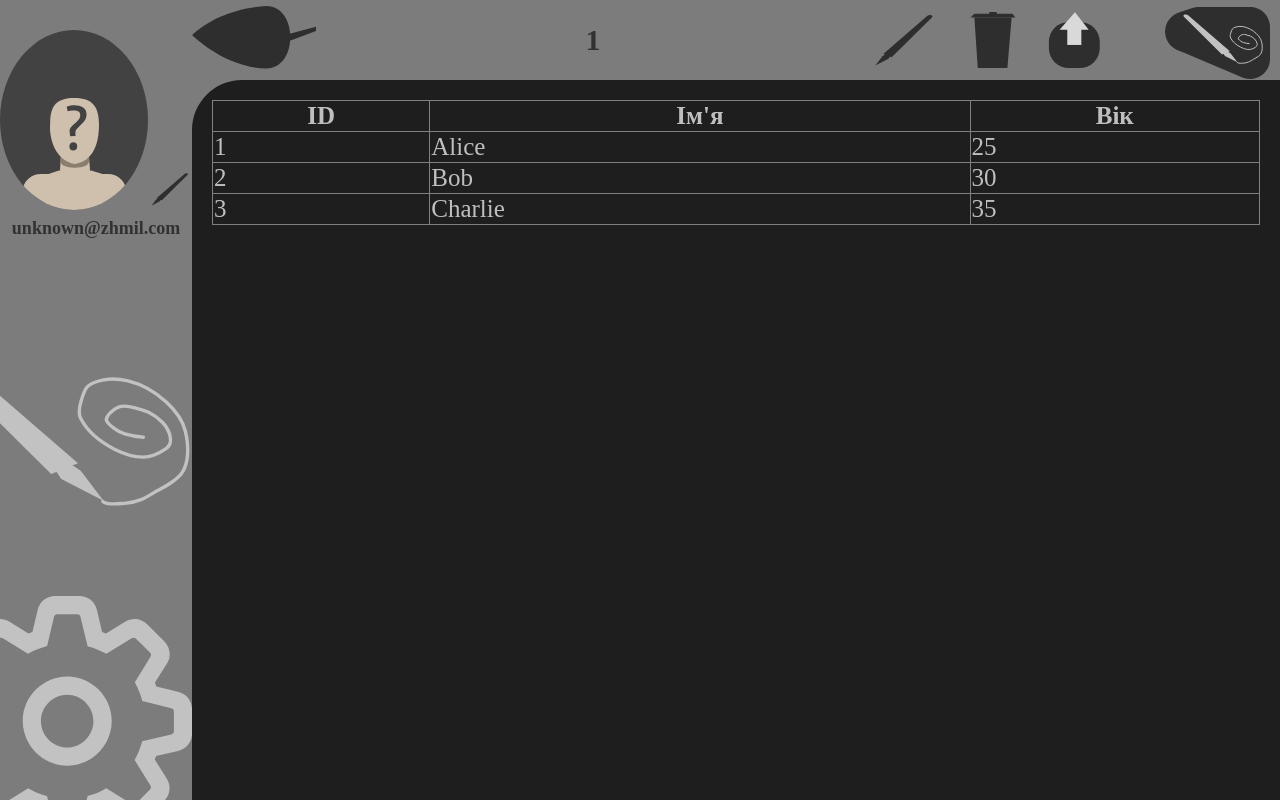
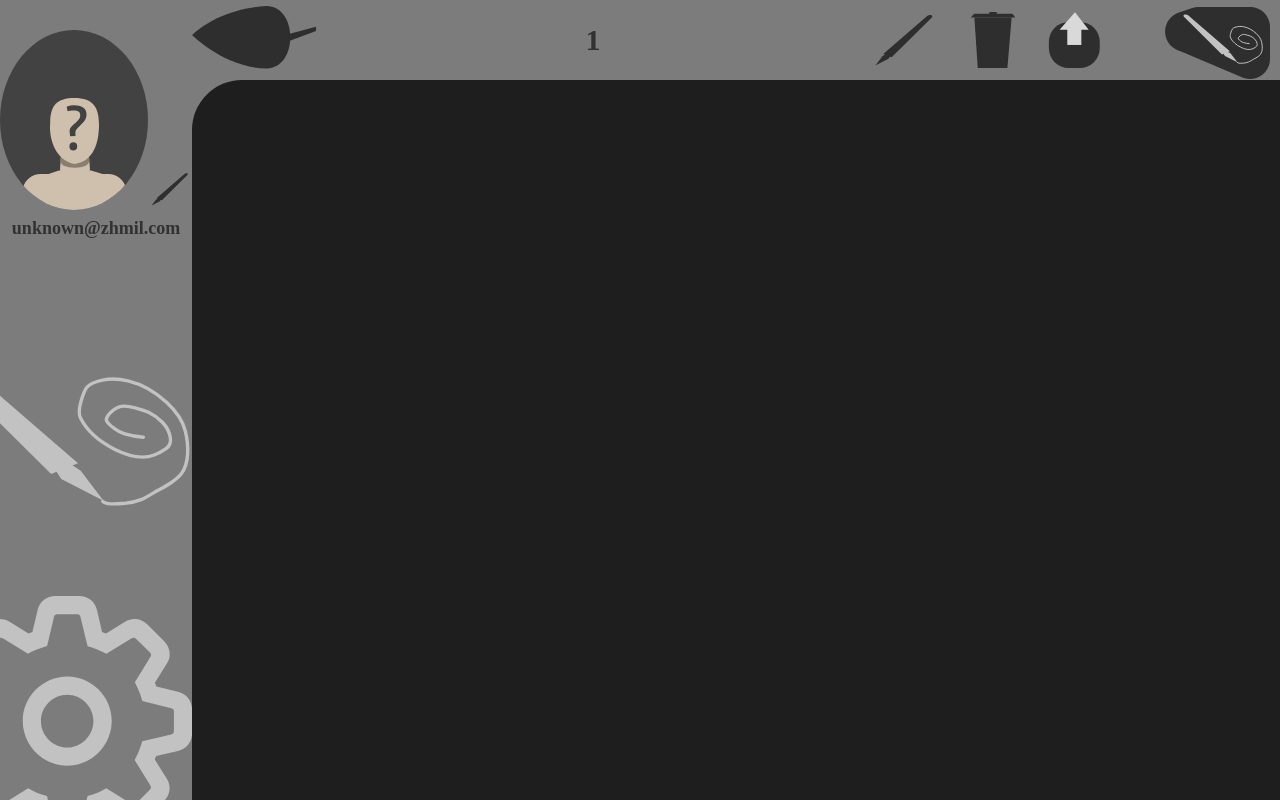
Before and after one commit to SerhiiBruj/ToNote, a React (Vite) app in the folder BrowserApp/: page /Home/table/1 in a window 1280 px wide. Built offline with nearby package versions, Linux system fonts and the light colour scheme.

Commit message:
start of work with the table

```diff
--- a/BrowserApp/package.json
+++ b/BrowserApp/package.json
@@ -16,7 +16,8 @@
     "react-dom": "^18.3.1",
     "react-redux": "^9.1.2",
     "react-router-dom": "^6.26.0",
-    "react-transition-group": "^4.4.5"
+    "react-transition-group": "^4.4.5",
+    "xlsx": "^0.18.5"
   },
   "devDependencies": {
     "@types/react": "^18.3.3",
--- a/BrowserApp/src/assetModules/svgs/doneIcon.jsx
+++ b/BrowserApp/src/assetModules/svgs/doneIcon.jsx
@@ -1,4 +1,3 @@
-import React from 'react'
 
 const DoneIcon = () => {
   return (
--- a/BrowserApp/src/mainPageModules/leftSidePageNavbarComponents/listOfFiles.jsx
+++ b/BrowserApp/src/mainPageModules/leftSidePageNavbarComponents/listOfFiles.jsx
@@ -9,7 +9,7 @@ const ListOfFiles = () => {
       key,
     }));
     setItems(items);
-  }, []);
+  }, [localStorage.keys]);
 
   return (
     <div className="listOfFiles">
--- a/BrowserApp/src/mainPageModules/leftSidePageNavbarComponents/profile.jsx
+++ b/BrowserApp/src/mainPageModules/leftSidePageNavbarComponents/profile.jsx
@@ -1,4 +1,3 @@
-import React from 'react'
 import UnknownUserIcon from '../../assetModules/svgs/unknownUser'
 import PenIcon from '../../assetModules/svgs/pen'
 
--- a/BrowserApp/src/mainPageModules/rigtSidePageComponents/fileDesktopComponents/noteModule/note.jsx
+++ b/BrowserApp/src/mainPageModules/rigtSidePageComponents/fileDesktopComponents/noteModule/note.jsx
@@ -1,4 +1,4 @@
-import { useEffect, useState, useRef, useCallback } from "react";
+import { useEffect, useState, useRef, useCallback, useMemo } from "react";
 import { useSelector } from "react-redux";
 import { useLocation } from "react-router-dom";
 
@@ -7,7 +7,9 @@ const Note = () => {
   const isEditable = useSelector((state) => state.isEditable.value);
   const textareaRef = useRef(null);
   const location = useLocation();
-  const typeName = location.pathname.split("/").slice(2).join("/");
+  const typeName = useMemo(() => {
+    return location.pathname.split("/").slice(2).join("/");
+  }, [location.pathname]);
 
   useEffect(() => {
     const savedText = localStorage.getItem(typeName);
--- a/BrowserApp/src/mainPageModules/rigtSidePageComponents/fileDesktopComponents/tableModule/table.jsx
+++ b/BrowserApp/src/mainPageModules/rigtSidePageComponents/fileDesktopComponents/tableModule/table.jsx
@@ -1,29 +1,70 @@
-import React from 'react';
-
-// Приклад даних, які зчитуються з масиву об'єктів
-const data = [
-  { id: 1, name: 'Alice', age: 25 },
-  { id: 2, name: 'Bob', age: 30 },
-  { id: 3, name: 'Charlie', age: 35 }
-];
+import { useCallback, useMemo } from "react";
+import { useSelector } from "react-redux";
+import { useLocation } from "react-router-dom";
+import useLocalStorage from "../../../../hooks/useLocalStorage";
+import DoneIcon from "../../../../assetModules/svgs/doneIcon";
 
 const Table = () => {
+  const isEditable = useSelector((state) => state.isEditable.value);
+  const location = useLocation();
+  const typeName = useMemo(() => {
+    return location.pathname.split("/").slice(2).join("/");
+  }, [location.pathname]);
+  const [table, setTable] = useLocalStorage(typeName, []);
+
+  // useEffect(() => {
+
+  //   if (isEditable) {
+  //     const newTable = table.map((row) => [...row, ""]);
+  //     newTable.push(new Array(table[0].length).fill(""));
+  //     setTable(newTable);
+  //   }
+  //   setTable([
+  //     ["", "id", "vddfg"],
+  //     ["footbal", false, true],
+  //     ["hghfgh", true, true],
+  //     ["gfdgfd", false, true],
+  //   ]);
+  // }, [isEditable]);
+
+  const changeTd = useCallback((e, index, i) => {
+    const newTable = [...table];
+    newTable[index][i] = e.target.value;
+    setTable(newTable);
+  });
+  const changeDone=useCallback((e,index,i,td)=>{
+    const newTable = [...table];
+    newTable[index][i] = !td
+    setTable(newTable);
+  })
+
   return (
-    <div className='table'>
-      <table border="1" style={{ width: '100%', borderCollapse: 'collapse' }}>
-        <thead>
-          <tr>
-            <th>ID</th>
-            <th>Ім'я</th>
-            <th>Вік</th>
-          </tr>
-        </thead>
+    <div className="table">
+      <table border="1" style={{ width: "100%", borderCollapse: "collapse" }}>
         <tbody>
-          {data.map((item) => (
-            <tr key={item.id}>
-              <td>{item.id}</td>
-              <td>{item.name}</td>
-              <td>{item.age}</td>
+          {table.map((item, index) => (
+            <tr key={index}>
+              {item.map((td, i) => {
+                if (i !== 0 && index !== 0)
+                  return (
+                    <td key={i}  onClick={(e)=>{if(isEditable) changeDone(e,index,i,td)}}>
+                      <div className="td">{td && <DoneIcon />}</div>
+                    </td>
+                  );
+                else
+                  return (
+                    <td key={i}>
+                      <div className="td">
+                        <textarea
+                          className="texarea"
+                          disabled={!isEditable}
+                          onChange={(e) => changeTd(e, index, i)}
+                          value={td}
+                        />
+                      </div>
+                    </td>
+                  );
+              })}
             </tr>
           ))}
         </tbody>
@@ -33,3 +74,24 @@ const Table = () => {
 };
 
 export default Table;
+
+// import * as XLSX from "xlsx";
+
+// const exportToExcel = () => {
+//   // Додаємо заголовки
+//   const ws = XLSX.utils.aoa_to_sheet([["ID", "Ім'я", "Вік"], ...data]);
+//   // Створюємо нову книгу
+//   const wb = XLSX.utils.book_new();
+//   XLSX.utils.book_append_sheet(wb, ws, "Sheet1");
+//   // Експортуємо файл
+//   XLSX.writeFile(wb, "data.xlsx");
+// };
+{
+  /* <button onClick={exportToExcel}>Експортувати в Excel</button> */
+}
+// const rows = 5;
+// const cols = 5;
+
+// const array = Array.from({ length: rows }, () => Array.from({ length: cols }, () => 0));
+
+// console.log(array);
--- a/BrowserApp/src/mainPageModules/rigtSidePageComponents/fileDesktopComponents/todoModule/todo.jsx
+++ b/BrowserApp/src/mainPageModules/rigtSidePageComponents/fileDesktopComponents/todoModule/todo.jsx
@@ -1,47 +1,42 @@
 /* eslint-disable react-hooks/exhaustive-deps */
-import { useCallback, useEffect, useState } from "react";
+import { useCallback, useEffect, useMemo } from "react";
 import BinIcon from "../../../../assetModules/svgs/bin";
 import BellsIcon from "../../../../assetModules/svgs/bellsIcon";
 import Circle from "../../../../assetModules/noSvg/circle";
 import { useSelector } from "react-redux";
 import { useLocation } from "react-router-dom";
+import useLocalStorage from "../../../../hooks/useLocalStorage";
 
 const Todo = () => {
   const isEditable = useSelector((state) => state.isEditable.value);
   const location = useLocation();
-  const typeName = location.pathname.split("/").slice(2).join("/");
-  const [data, setData] = useState([]);
+  const typeName = useMemo(() => {
+    return location.pathname.split("/").slice(2).join("/");
+  }, [location.pathname]);
+  const [data, setData] = useLocalStorage(typeName, []);
   const updateLocalStorage = (newData, typeName) => {
     localStorage.setItem(typeName, JSON.stringify(newData));
   };
+
   useEffect(() => {
     if (isEditable) {
       const newData = [...data, ""];
       setData(newData);
-      // updateLocalStorage(newData);
+      updateLocalStorage(newData, typeName); // додано typeName
     } else {
       const newData = data
         .map((todo) => todo.trim())
         .filter((todo) => todo !== "");
       setData(newData);
-      updateLocalStorage(newData);
+      updateLocalStorage(newData, typeName); // додано typeName
     }
   }, [isEditable, typeName]);
-
-  useEffect(() => {
-    const savedData = localStorage.getItem(typeName);
-    if (savedData) {
-      setData(JSON.parse(localStorage.getItem(typeName)));
-    } else {
-      setData([""]);
-    }
-  }, []);
 
   const handleDelete = useCallback(
     (index) => {
       const newData = data.filter((_, i) => i !== index);
       setData(newData);
-      updateLocalStorage(newData);
+      updateLocalStorage(newData, typeName); // додано typeName
     },
     [data, setData, typeName]
   );
@@ -51,7 +46,7 @@ const Todo = () => {
       const newTodo = [...data];
       newTodo[i] = e.target.value;
       setData(newTodo);
-      updateLocalStorage(newTodo);
+      updateLocalStorage(newTodo, typeName);
 
       if (
         newTodo[i].trim() !== "" &&
@@ -59,12 +54,12 @@ const Todo = () => {
       ) {
         setData((prevData) => {
           const updatedData = [...prevData, ""];
-          updateLocalStorage(updatedData);
+          updateLocalStorage(updatedData, typeName);
           return updatedData;
         });
       }
     },
-    [data, setData]
+    [data, setData, typeName]
   );
 
   return (
@@ -88,7 +83,11 @@ const Todo = () => {
                 <div>
                   <BellsIcon size={1.5} />
                 </div>
-                <div onClick={() =>{if(todo) handleDelete(index)}}>
+                <div
+                  onClick={() => {
+                    if (todo) handleDelete(index);
+                  }}
+                >
                   <BinIcon size={1} color={"#bfbfbf"} />
                 </div>
               </div>
--- a/BrowserApp/src/styles/App.css
+++ b/BrowserApp/src/styles/App.css
@@ -82,9 +82,6 @@
 }
 .homePageNavbarConteiner .leftHomePageNavbar .scrollpanel .listOfFiles .inactiveNav {
   text-decoration: none;
-}
-.homePageNavbarConteiner .leftHomePageNavbar .scrollpanel .listOfFiles .inactiveNav .FileInNavbar {
-  background-color: #424242;
 }
 .homePageNavbarConteiner .leftHomePageNavbar .scrollpanel .listOfFiles .inactiveNav .FileInNavbar p {
   text-decoration: none;
@@ -443,4 +440,10 @@
 .table * {
   color: #bfbfbf;
   font-size: 25px;
+}
+
+.td {
+  display: flex;
+  align-items: center;
+  justify-content: center;
 }/*# sourceMappingURL=App.css.map */
--- a/BrowserApp/src/styles/_homePage.scss
+++ b/BrowserApp/src/styles/_homePage.scss
@@ -88,7 +88,6 @@ $coolcolor: #123123;
         .inactiveNav {
           text-decoration: none;
           .FileInNavbar {
-            background-color: #424242;
 
             p {
               text-decoration: none;
--- a/BrowserApp/src/styles/_tablePage.scss
+++ b/BrowserApp/src/styles/_tablePage.scss
@@ -11,3 +11,8 @@ font-size: 20px;
     color:#bfbfbf;
     font-size: 25px;
 }
+.td{
+    display: flex;
+    align-items: center;
+    justify-content: center;
+}
```
Also changed, not shown: BrowserApp/src/mainPageModules/rigtSidePageComponents/desktopWithFilesModule/desktopWithFilesComponents/fileIcon.jsx (+20 -7 lines), BrowserApp/src/mainPageModules/rigtSidePageComponents/fileDesktopComponents/сheckListModule/checklist.jsx (+20 -11 lines), 2 other files (tests, documents, lock files or other folders).
